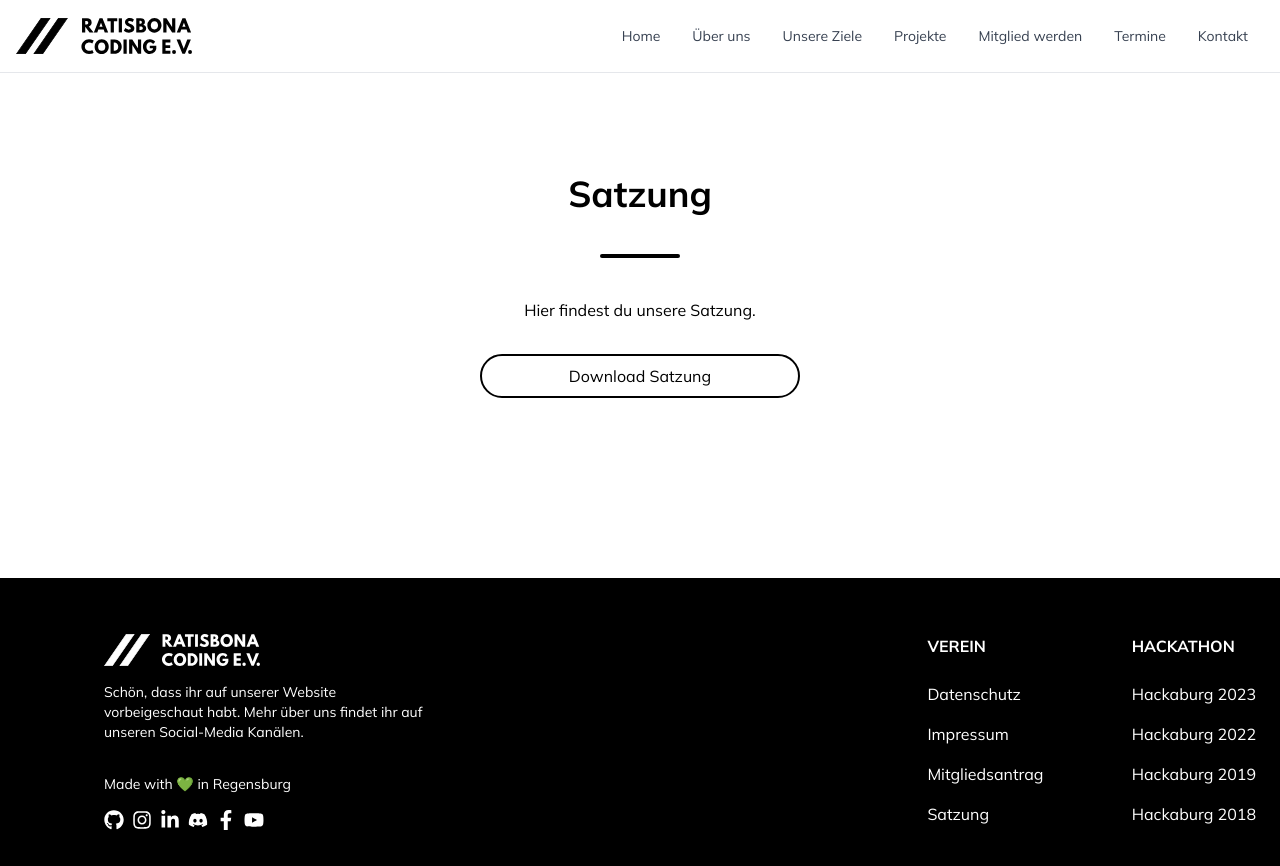
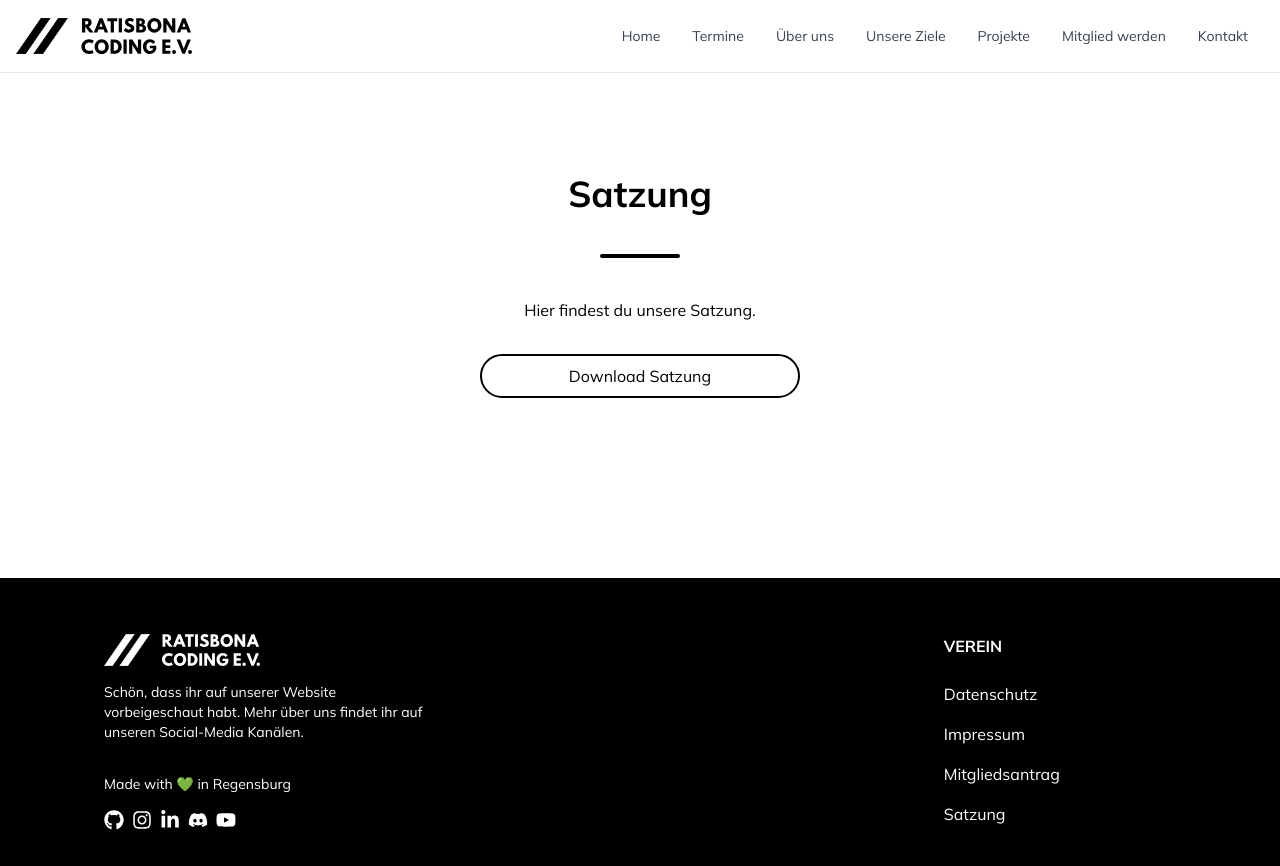
Before and after one commit to ratisbona-coding/website, a SvelteKit app: page /satzung in a window 1280 px wide. Built offline with nearby package versions, Linux system fonts and the light colour scheme.

Commit message:
refactor(frontend): :art: add requirements of members

```diff
--- a/src/routes/+page.svelte
+++ b/src/routes/+page.svelte
@@ -16,8 +16,14 @@
 <Nav />
 <div class="container mx-auto">
 	<Hero />
+	<Termine />
 	<About />
-	<Termine />
+	<script
+		src="https://static.elfsight.com/platform/platform.js"
+		data-use-service-core
+		defer
+	></script>
+	<div class="elfsight-app-85cfdd71-6583-4525-93d3-53ff4349bf28" />
 	<Ziele />
 	<Projekte />
 	<Mitglied />
--- a/src/routes/components/Footer.svelte
+++ b/src/routes/components/Footer.svelte
@@ -59,18 +59,6 @@
 							/></svg
 						></a
 					>
-
-					<!-- Facebook -->
-					<!-- svelte-ignore security-anchor-rel-noreferrer -->
-					<a href="https://www.facebook.com/hackaburg" target="_blank">
-						<svg xmlns="http://www.w3.org/2000/svg" viewBox="0 0 320 512" class="social-icon"
-							><path
-								fill="currentColor"
-								d="M279.14 288l14.22-92.66h-88.91v-60.13c0-25.35 12.42-50.06 52.24-50.06h40.42V6.26S260.43 0 225.36 0c-73.22 0-121.08 44.38-121.08 124.72v70.62H22.89V288h81.39v224h100.17V288z"
-							/></svg
-						></a
-					>
-
 					<!-- Youtube -->
 					<!-- svelte-ignore security-anchor-rel-noreferrer -->
 					<a href="https://www.youtube.com/channel/UC-92ptcdIrZH5HOQ9fRX1Tw" target="_blank">
@@ -101,23 +89,6 @@
 						</li>
 					</ul>
 				</div>
-				<div class="grid-cols-1 ml-12 md:mr-18 sm:gap-6 sm:grid-cols-1">
-					<h2 class="mb-6 text-md font-bold text-white uppercase dark:text-white">Hackathon</h2>
-					<ul class="text-white dark:text-gray-400">
-						<li class="mb-4">
-							<a href="https://hackaburg.de" class="hover:underline">Hackaburg 2023</a>
-						</li>
-						<li class="mb-4">
-							<a href="https://hackaburg.de/2022" class="hover:underline">Hackaburg 2022</a>
-						</li>
-						<li class="mb-4">
-							<a href="https://hackaburg.de/2019" class="hover:underline">Hackaburg 2019</a>
-						</li>
-						<li class="mb-4">
-							<a href="https://hackaburg.de/2018" class="hover:underline">Hackaburg 2018</a>
-						</li>
-					</ul>
-				</div>
 			</div>
 		</div>
 	</div>
--- a/src/routes/components/Nav.svelte
+++ b/src/routes/components/Nav.svelte
@@ -42,6 +42,9 @@
 					<a href="/" class="nav-element-base" aria-current="page">Home</a>
 				</li>
 				<li>
+					<a href="/#termine" class="nav-element-base">Termine</a>
+				</li>
+				<li>
 					<a href="/#about" class="nav-element-base">Über uns</a>
 				</li>
 				<li>
@@ -52,9 +55,6 @@
 				</li>
 				<li>
 					<a href="/#mitglied-werden" class="nav-element-base">Mitglied werden</a>
-				</li>
-				<li>
-					<a href="/#termine" class="nav-element-base">Termine</a>
 				</li>
 				<li>
 					<a href="/#kontakt" class="nav-element-base">Kontakt</a>
--- a/src/routes/landing/About.svelte
+++ b/src/routes/landing/About.svelte
@@ -4,7 +4,7 @@
 </script>
 
 <BaseComponent headline={'Über uns'} id={'about'}>
-	<div class="w-full md:w-1/2">
+	<div class="w-full">
 		<p class="text-black">
 			Wir sind der ratisbona-coding e.V., ein <strong>gemeinnütziger</strong> Verein aus Regensburg.
 			Wir haben uns <strong>2018</strong> aus dem studentischen Organisationsteam des
--- a/src/routes/landing/Hero.svelte
+++ b/src/routes/landing/Hero.svelte
@@ -6,7 +6,7 @@
 	<div class="grid px-4 py-8 mx-auto lg:gap-8 xl:gap-0 lg:py-16 lg:grid-cols-12">
 		<div class="mr-auto place-self-center lg:col-span-5">
 			<h1
-				class="max-w-2xl mb-4 text-4xl font-extrabold tracking-tight leading-none md:text-5xl xl:text-6xl dark:text-white mt-8"
+				class="max-w-2xl mb-4 text-3xl font-extrabold tracking-tight leading-none md:text-4xl xl:text-5xl dark:text-white mt-8"
 			>
 				Deine Coding-Events in Regensburg
 			</h1>
--- a/src/routes/landing/Projekte.svelte
+++ b/src/routes/landing/Projekte.svelte
@@ -1,7 +1,6 @@
 <script>
 	import hackaburg from '$lib/images/hackaburg.svg';
 	import hackaburgSchool from '$lib/images/hackaburg_school.svg';
-	import hashcode from '$lib/images/hackaburg-hashcode.svg';
 	import stammtisch from '$lib/images/hh_logo_rgb.svg';
 
 	import BaseComponent from '../components/BaseComponent.svelte';
@@ -28,20 +27,12 @@
 			description:
 				'Regelmäßiger Austausch und Vernetzen mit anderen IT-Interessierten oder Coder*Innen bei einem kühlen Getränk steht bei uns ganz hoch im Stellenwert.',
 			image: stammtisch
-		},
-		{
-			organizer: 'Google',
-			event: 'Hashcode',
-
-			description:
-				'Hashcode ist ein jährlich von Google ausgerichteter Coding-Wettbewerb rund um den Globus. Unser lokal organisierter Hub lädt jährlich ein, sich bei Pizza den Aufgaben zu stellen.',
-			image: hashcode
 		}
 	];
 </script>
 
 <BaseComponent headline={'Projekte'} id={'projekte'}>
-	<div class="grid grid-cols-1 sm:grid-cols-4 lg:grid-cols-4 xl:grid-cols-4 gap-6 mt-4 w-full">
+	<div class="grid grid-cols-1 sm:grid-cols-3 lg:grid-cols-3 xl:grid-cols-3 gap-6 mt-4 w-full">
 		{#each projects as project}
 			<div
 				class="relative p-4 col-span-1 bg-white rounded-lg overflow-hidden mt-6"
--- a/src/routes/landing/Termine.svelte
+++ b/src/routes/landing/Termine.svelte
@@ -1,16 +1,16 @@
 <script lang="ts">
-	import BaseComponent from "../components/BaseComponent.svelte";
-	import { createClient } from "$lib/prismicio";
-	import { asDate } from "@prismicio/client";
-	import { PrismicRichText, PrismicLink } from "@prismicio/svelte";
+	import BaseComponent from '../components/BaseComponent.svelte';
+	import { createClient } from '$lib/prismicio';
+	import { asDate } from '@prismicio/client';
+	import { PrismicRichText, PrismicLink } from '@prismicio/svelte';
 
 	const prismicClient = createClient();
 
 	async function getEvents() {
-		const events = await prismicClient.getAllByType("event", {
+		const events = await prismicClient.getAllByType('event', {
 			orderings: {
-				field: "my.event.date",
-				direction: "asc"
+				field: 'my.event.date',
+				direction: 'asc'
 			}
 		});
 		return events;
@@ -19,11 +19,24 @@
 	let eventsPromise = getEvents();
 
 	// ugly but required
-	var days = ["So.", "Mo.", "Di.", "Mi.", "Do.", "Fr.", "Sa."];
-	var months = ["Januar", "Februar", "März", "April", "Mai", "Juni", "Juli", "August", "September", "Oktober", "November", "Dezember"];
+	var days = ['So.', 'Mo.', 'Di.', 'Mi.', 'Do.', 'Fr.', 'Sa.'];
+	var months = [
+		'Januar',
+		'Februar',
+		'März',
+		'April',
+		'Mai',
+		'Juni',
+		'Juli',
+		'August',
+		'September',
+		'Oktober',
+		'November',
+		'Dezember'
+	];
 
 	function transformMinutes(minutes: number) {
-		if (minutes === 0) return "00";
+		if (minutes === 0) return '00';
 		else return minutes;
 	}
 
@@ -32,7 +45,7 @@
 	}
 </script>
 
-<BaseComponent headline={"Termine"} id={"termine"}
+<BaseComponent headline={'Termine'} id={'termine'}
 	><div
 		class="grid grid-cols-1 sm:grid-cols-1 lg:grid-cols-1 xl:grid-cols-1 gap-10 mt-4 w-full mb-20"
 	>
@@ -42,14 +55,15 @@
 			{#each events as card}
 				<div class="flex justify-center w-full">
 					<div
-						class="flex flex-col md:flex-row rounded-lg bg-white drop-shadow-xl hover:drop-shadow-2xl hover:cursor-pointer min-w-[90vw]"
+						class="flex flex-col md:flex-row rounded-lg bg-white drop-shadow-xl hover:drop-shadow-2xl hover:cursor-pointer w-full"
 					>
 						<div class="mt-8 md:ml-8 md:mt-8 md:mb-8 text-center md:w-40">
 							<h1 class="text-lime-500 text-5xl md:text-4xl">
 								{asDate(card.data.date)?.getDate()}
 							</h1>
 							<p class="text-black text-sm overflow-auto">
-								{months[asDate(card.data.date)?.getMonth() ?? 0]} {asDate(card.data.date)?.getFullYear()}
+								{months[asDate(card.data.date)?.getMonth() ?? 0]}
+								{asDate(card.data.date)?.getFullYear()}
 							</p>
 							<p class="text-black text-sm">
 								{getFormattedTime(asDate(card.data.date) ?? new Date())}
--- a/src/routes/landing/Ziele.svelte
+++ b/src/routes/landing/Ziele.svelte
@@ -43,7 +43,7 @@
 
 <BaseComponent headline={'Unsere Ziele'} id={'ziele'}>
 	<div class="flex items-center flex-wrap mb-20 z-1 relative">
-		<div class="w-full md:w-1/2">
+		<div class="w-full">
 			<p class="text-black">
 				Als gemeinnütziger Verein sorgen wir dafür, dass Menschen in der Region Regensburg wissen,
 				welche Möglichkeiten unsere schöne Stadt zu bieten hat. Deshalb organisieren wir Events
```
Also changed, not shown: 1 other file (tests, documents, lock files or other folders).
